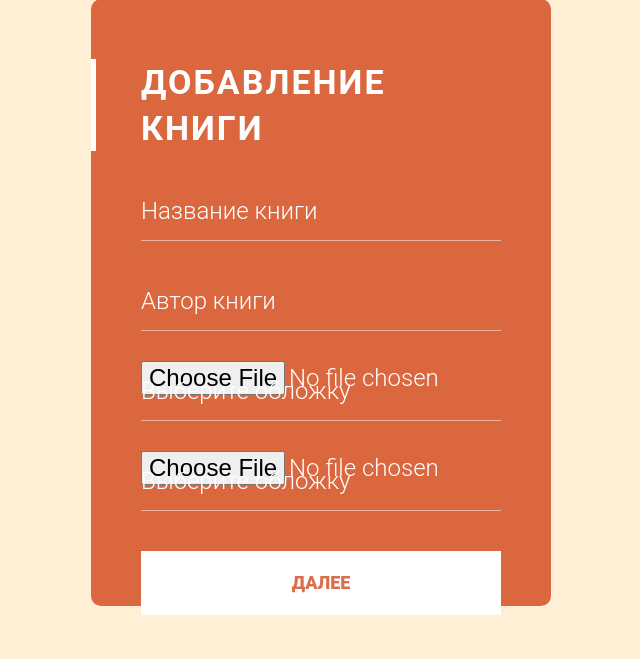
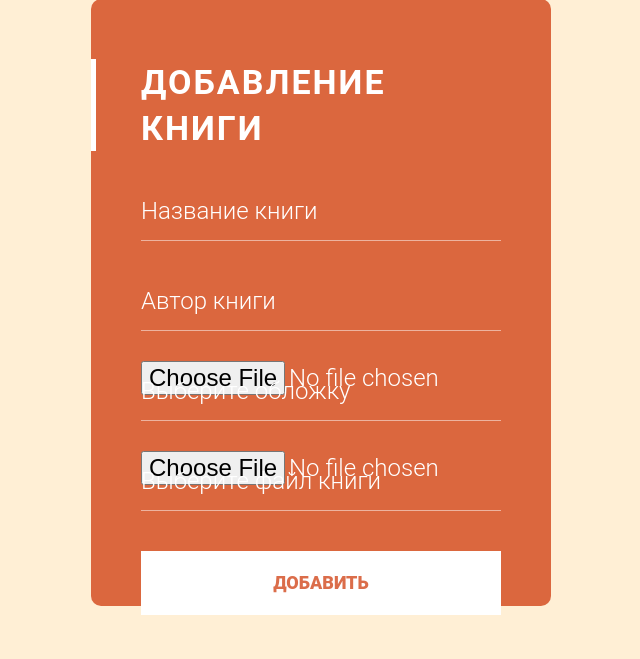
Before and after one commit to S1norin/biblyozh, a Flask app: page /upload in a window 1280 px wide. Shown: the part 98-757 px from the top of the page, without its empty margins (319-959 px from the left). Run offline with Flask 3, Linux system fonts and the light colour scheme; a user stored in the database is signed in; some libraries are stand-ins or nearby versions.

Commit message:
обновлённая таблица

```diff
--- a/main.py
+++ b/main.py
@@ -137,10 +137,14 @@ def reader_selected(book_id, current_page):
         note_form = NoteForm()
         selected_user = db_sess.query(User).filter(User.id == oleg.id).first()
         selected_book = db_sess.query(Book).filter(Book.id == book_id).first()
-        if str(current_page) in selected_book.bookmarks.split(';'):
-            have_bookmark = True
+        bookmarks_data = selected_book.bookmarks
+        if not bookmarks_data:
+            have_bookmark = False
         else:
-            have_bookmark = False
+            if str(current_page) in selected_book.bookmarks.split(';'):
+                have_bookmark = True
+            else:
+                have_bookmark = False
         if selected_book.user_id != selected_user.id:
             return redirect('/library')  # Пользователь попытался открыть чужую книгу
         if selected_book is not None:
--- a/templates/upload.html
+++ b/templates/upload.html
@@ -32,7 +32,7 @@
             </div>
 
             <div class="input">
-                <label for="filename">Выберите обложку</label>
+                <label for="filename">Выберите файл книги</label>
                 {{ form.file(class="form-control", type="file", id="filename") }}
                 <span class="spin"></span>
             </div>
@@ -40,7 +40,7 @@
 
 
             <div class="button">
-                <button><span>ДАЛЕЕ</span></button>
+                <button><span>ДОБАВИТЬ</span></button>
             </div>
         </form>
     </div>
```
